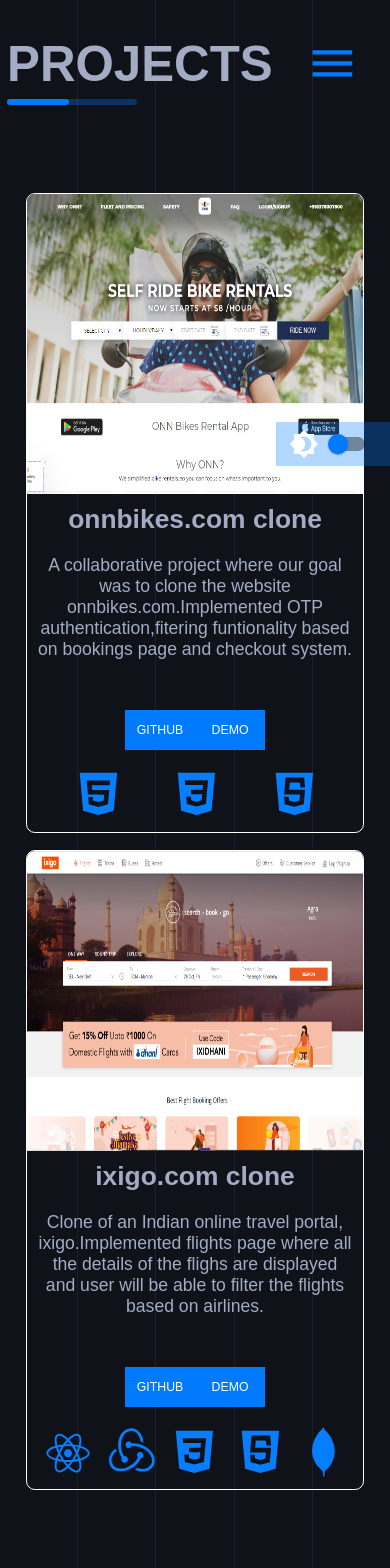
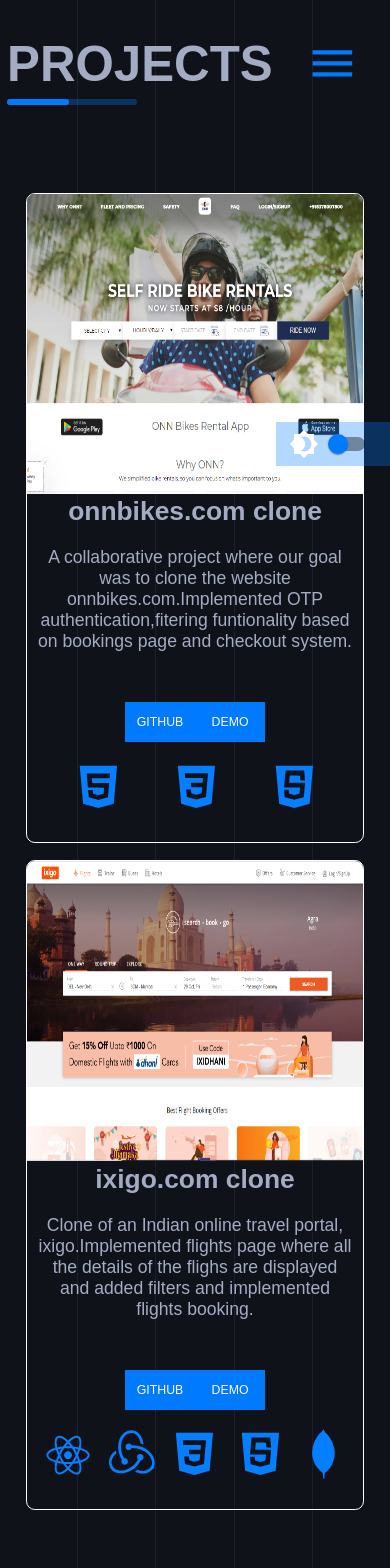
Before and after one commit to ananthu-asokkumar/ananthu.portfolio.io, a React (Create React App) app in the folder portfolio/: page /projects in a window 390 px wide. Shown: the top 1568 px of the page. Built offline with nearby package versions, Linux system fonts and the light colour scheme.

Commit message:
final responsiveness

```diff
--- a/portfolio/src/Components/Menu.js
+++ b/portfolio/src/Components/Menu.js
@@ -27,7 +27,8 @@
                           <div className="portfolio-image">
                             <img src={item.image} alt="" />
                           </div>
-                          <h4>{item.title}</h4>
+                          <div className="content-text">
+                            <h4>{item.title}</h4>
                           <p
                             style={{
                               marginTop: "10px",
@@ -37,6 +38,7 @@
                           >
                             {item.text}
                           </p>
+                          </div>
 
                           <div>
                             <a
@@ -100,12 +102,13 @@
             border: 1px solid white;
             border-radius: .5rem;
             display: block;
-            position: relative;
+            /* position: relative; */
             overflow: hidden;
             align-items:center;
             text-align: center;
+
             @media screen and (max-width:600px){
-              height:640px;
+              height:650px;
               width: 90%;
               margin: auto;
 
@@ -115,9 +118,14 @@
               width: 90%;
               margin: auto;
 
+
             }
 
-
+            .content-text{
+              @media screen and (max-width:411px){
+                margin-top:4.9rem ;
+              }
+            }
             .iconsgroup {
             margin-top: 1rem;
             display: flex;
@@ -229,7 +237,9 @@
                     width: 0;
                     transition: all .4s ease-in-out;
                 }
-
+                 @media screen and (max-width:411px){
+                    height: 12rem;
+                }
             }
             // .portfolio-image:hover{
             //     ul{
--- a/portfolio/src/data/Projects.js
+++ b/portfolio/src/data/Projects.js
@@ -54,7 +54,7 @@
     link1: "https://github.com/ananthu-asokkumar/ixigo-thugs",
     link2: "https://ixigo-frondend.vercel.app/",
     title: "ixigo.com clone",
-    text: "Clone of an Indian online travel portal, ixigo.Implemented flights page where all the details of the flighs are displayed and user will be able to filter the flights based on airlines. ",
+    text: "Clone of an Indian online travel portal, ixigo.Implemented flights page where all the details of the flighs are displayed and added filters and implemented flights booking. ",
     techStack: [css, react11, redux1, mongo1, node1],
   },
 ];
```
